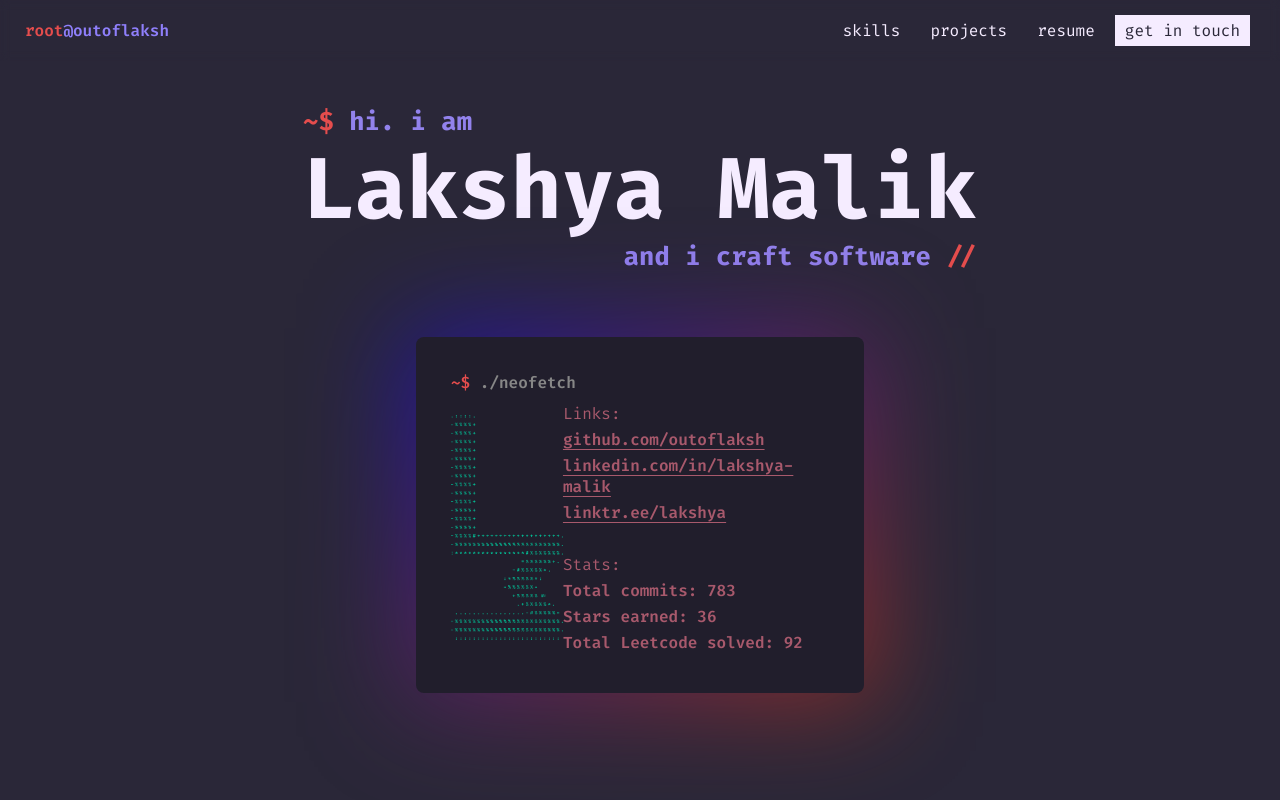
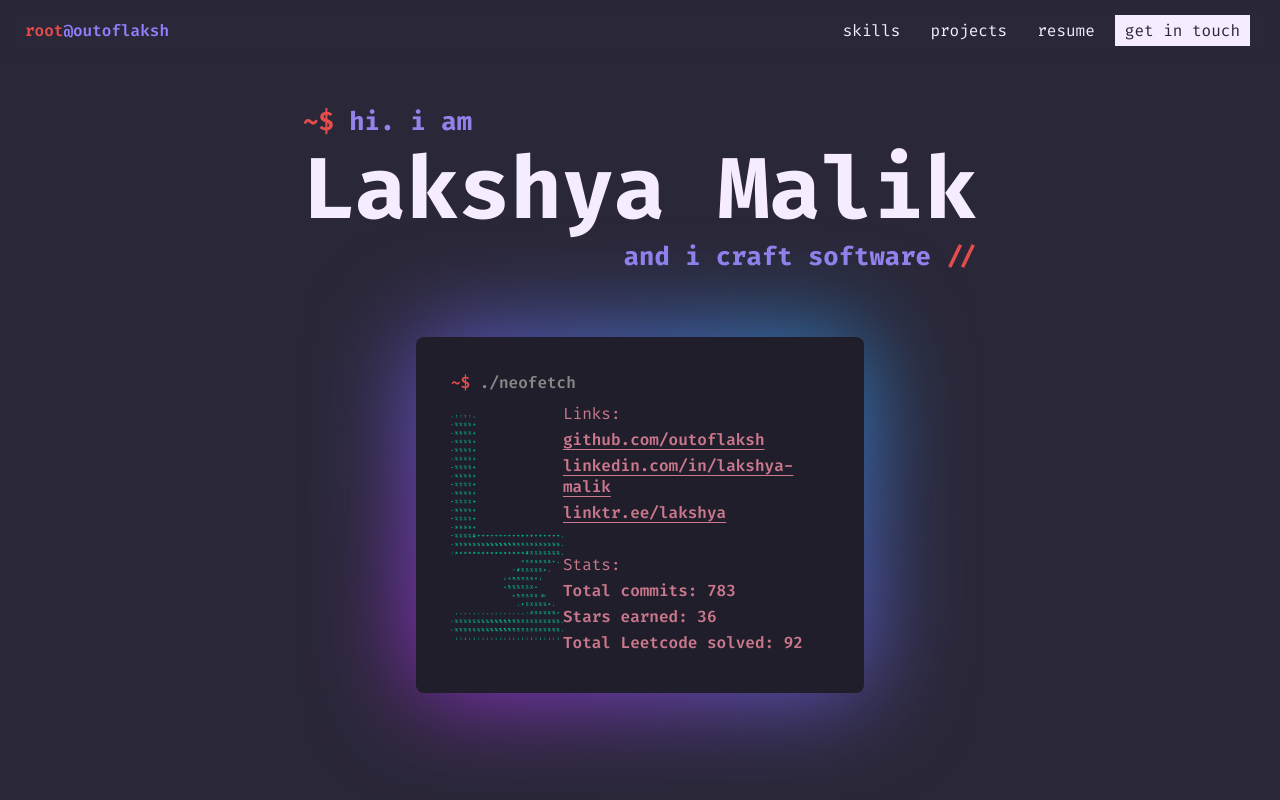
Before and after one commit to outoflaksh/my-own-site, a React (Create React App) app: page / in a window 1280 px wide. Shown: the top 800 px of the page. Built offline with nearby package versions, Linux system fonts and the light colour scheme.

Commit message:
changed gradient colors

```diff
--- a/src/styles/hero.css
+++ b/src/styles/hero.css
@@ -41,14 +41,23 @@
 .gradient-bg {
     height: 100%;
     width: 100%;
-    background: linear-gradient(to top left, #ff3c0085 0%, #0400ff8f 100% );
+    background: linear-gradient(to top right, #A124CD 0%, #2490CD 100%, #24CDB9);
     filter: blur(50px);
     z-index: 0;
     position: absolute;
     top: 0;
     left: 0;
-    transform: scale(1.05);
+    /* transform: scale(1.05); */
+    animation-name: moving-gradient;
+    animation-duration: 4s;
+    /* transition: ease; */
 }
+
+@keyframes moving-gradient {
+    from {transform: scale(1.01);}
+    to {transform: scale(1.05);}
+}
+
 
 .cmd {
     color: #878787;
@@ -71,7 +80,7 @@
 }
 
 .stats {
-    color: #A8596C;
+    color: #ca788b;
 }
 
 .stats li {
```
